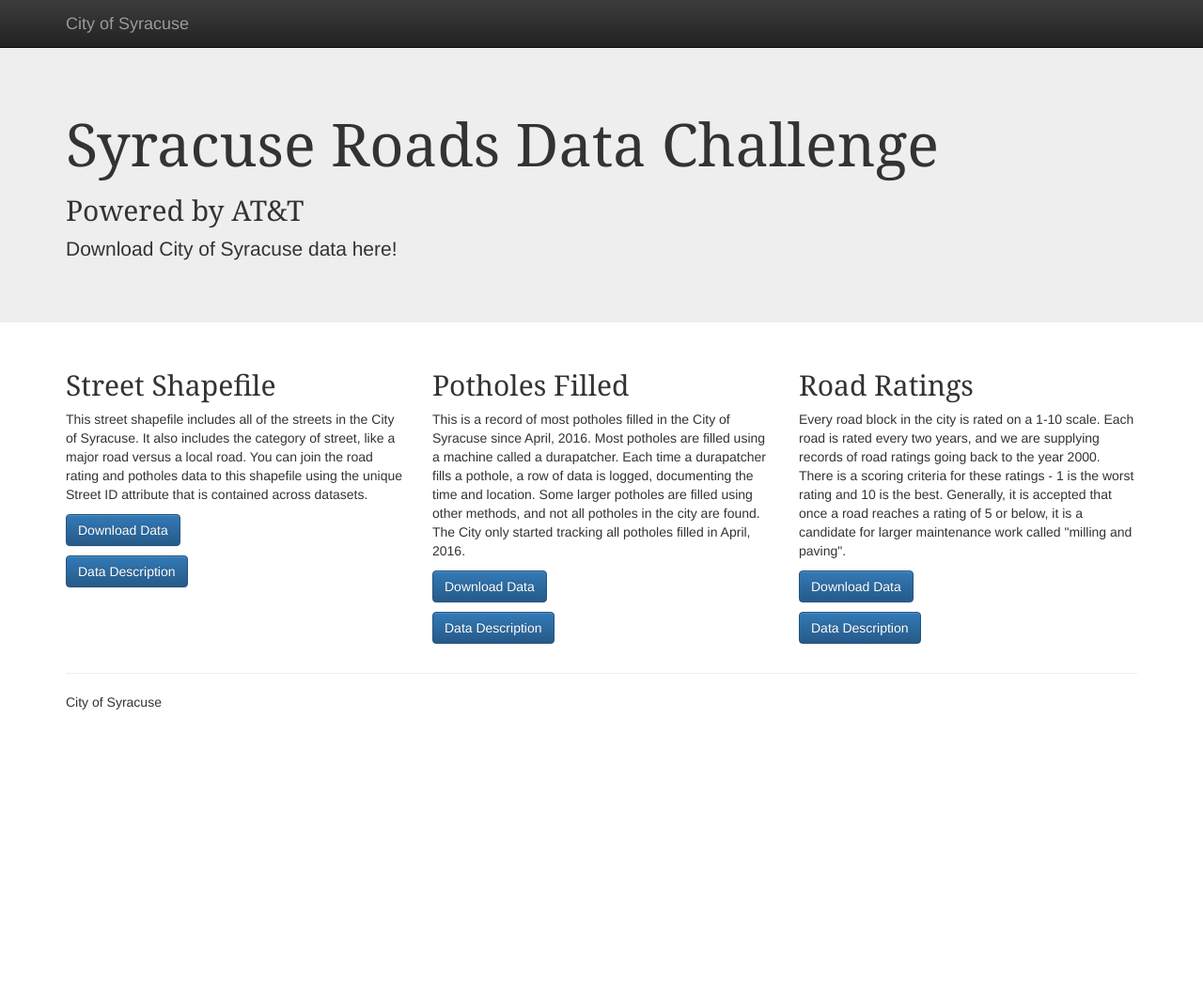
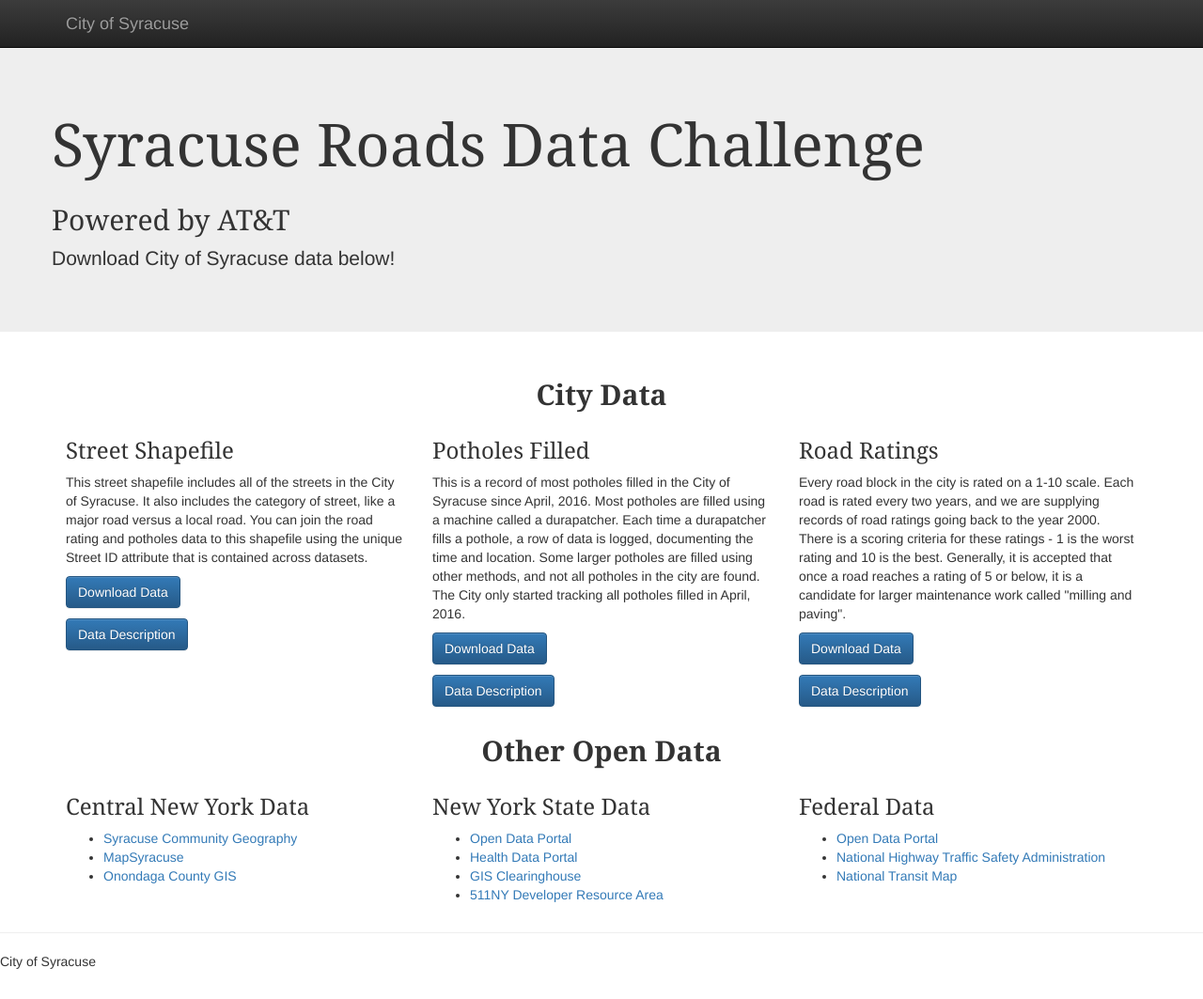
Before and after one commit to CityofSyracuse/RoadsChallenge, a plain HTML site: page index.html in a window 1280 px wide. Shown: the whole page at 94% size. Before the commit the page ends 800 px from the top, so only its background shows below. Drawn offline with nearby package versions, Linux system fonts and the light colour scheme; a script that the page names is missing.

Commit message:
added data sources

```diff
--- a/index.html
+++ b/index.html
@@ -50,34 +50,78 @@
     <!-- Main jumbotron for a primary marketing message or call to action -->
     <div class="jumbotron">
       <div class="container">
-        <h1>Syracuse Roads Data Challenge</h1>
-        <h2>Powered by AT&T</h2>
-        <p>Download City of Syracuse data here!</p>
+        <div class="row">
+          <h1>Syracuse Roads Data Challenge</h1>
+        </div>
+        <div class="row">
+          <div>
+            <h2>Powered by AT&T</h2>
+          </div>
+        </div>
+        <div class="row">
+          <p>Download City of Syracuse data below!</p>
+        </div>
       </div>
     </div>
+  </div>
 
     <div class="container">
       <!-- Example row of columns -->
+      <div class="row text-center">
+        <h2><strong>City Data</strong></h2>
+      </div>
       <div class="row">
         <div class="col-md-4">
-          <h2>Street Shapefile</h2>
+          <h3>Street Shapefile</h3>
           <p>This street shapefile includes all of the streets in the City of Syracuse. It also includes the category of street, like a major road versus a local road. You can join the road rating and potholes data to this shapefile using the unique Street ID attribute that is contained across datasets.</p>
           <p><a class="btn btn-primary" href="./data/street_shapefile.zip" role="button">Download Data</a></p>
           <p><a class="btn btn-primary" href="#" role="button">Data Description</a></p>
         </div>
         <div class="col-md-4">
-          <h2>Potholes Filled</h2>
+          <h3>Potholes Filled</h3>
           <p>This is a record of most potholes filled in the City of Syracuse since April, 2016. Most potholes are filled using a machine called a durapatcher. Each time a durapatcher fills a pothole, a row of data is logged, documenting the time and location. Some larger potholes are filled using other methods, and not all potholes in the city are found. The City only started tracking all potholes filled in April, 2016.</p>
           <p><a class="btn btn-primary" href="./data/potholes.csv" role="button">Download Data</a></p>
           <p><a class="btn btn-primary" href="#" role="button">Data Description</a></p>
        </div>
         <div class="col-md-4">
-          <h2>Road Ratings</h2>
+          <h3>Road Ratings</h3>
           <p>Every road block in the city is rated on a 1-10 scale. Each road is rated every two years, and we are supplying records of road ratings going back to the year 2000. There is a scoring criteria for these ratings - 1 is the worst rating and 10 is the best. Generally, it is accepted that once a road reaches a rating of 5 or below, it is a candidate for larger maintenance work called "milling and paving".</p>
           <p><a class="btn btn-primary" href="./data/roads.csv" role="button">Download Data</a></p>
           <p><a class="btn btn-primary" href="#" role="button">Data Description</a></p>
         </div>
       </div>
+      <div class="row text-center">
+        <h2><strong>Other Open Data</strong></h2>
+      </div>
+      <div class="row">
+        <div class="col-md-4">
+          <h3>Central New York Data</h3>
+          <ul>
+            <li><a href="http://communitygeography.org/maps-data-profiles/" target="_blank">Syracuse Community Geography</a></li>
+            <li><a href="https://syruniv.maps.arcgis.com/apps/OnePane/basicviewer/index.html?appid=e3161b83f9bd4a6c95b744947c707436" target="_blank">MapSyracuse</a></li>
+            <li><a href="http://www.fsihost.com/onondaga/Default.aspx" target="_blank">Onondaga County GIS</a></li>
+          </ul>
+        </div>
+        <div class="col-md-4">
+          <h3>New York State Data</h3>
+          <ul>
+            <li><a href="https://data.ny.gov/" target="_blank">Open Data Portal</a></li>
+            <li><a href="https://health.data.ny.gov/" target="_blank">Health Data Portal</a></li>
+            <li><a href="http://gis.ny.gov/GIS">GIS Clearinghouse</a></li>
+            <li><a href="https://511ny.org/developers/resources">511NY Developer Resource Area</a></li>
+          </ul>
+        </div>
+        <div class="col-md-4">
+          <h3>Federal Data</h3>
+          <ul>
+            <li><a href="http://data.gov" target="_blank">Open Data Portal</a></li>
+            <li><a href="http://www-fars.nhtsa.dot.gov/QueryTool/querysection/selectyear.aspx" target="_blank">National Highway Traffic Safety Administration</a></li>
+            <li><a href="http://www.rita.dot.gov/bts/ntm">National Transit Map</a></li>
+          </ul>
+        </div>
+      </div>
+
+    </div>
 
       <hr>
 
```
